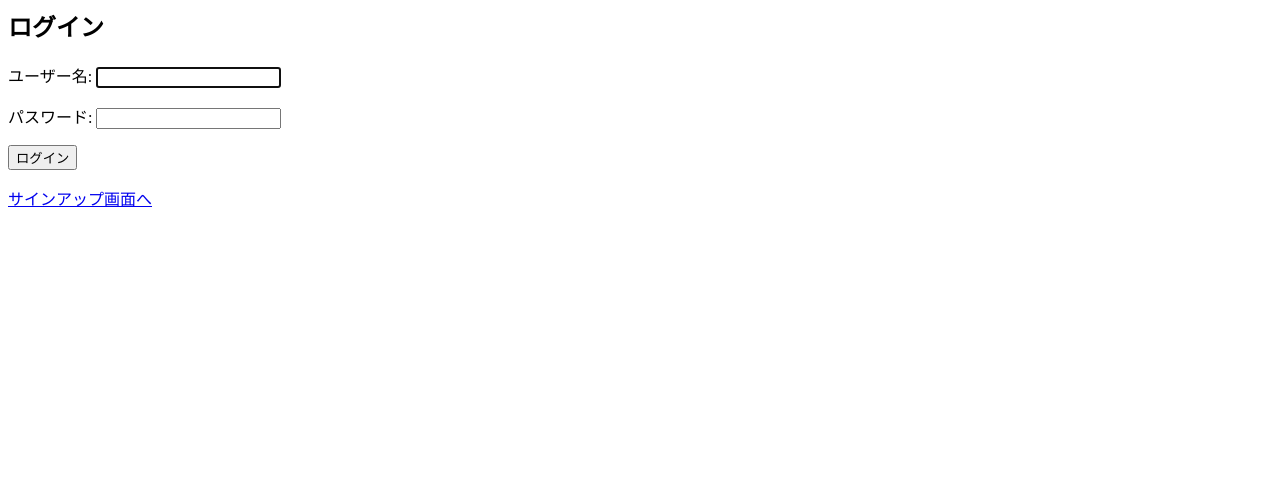
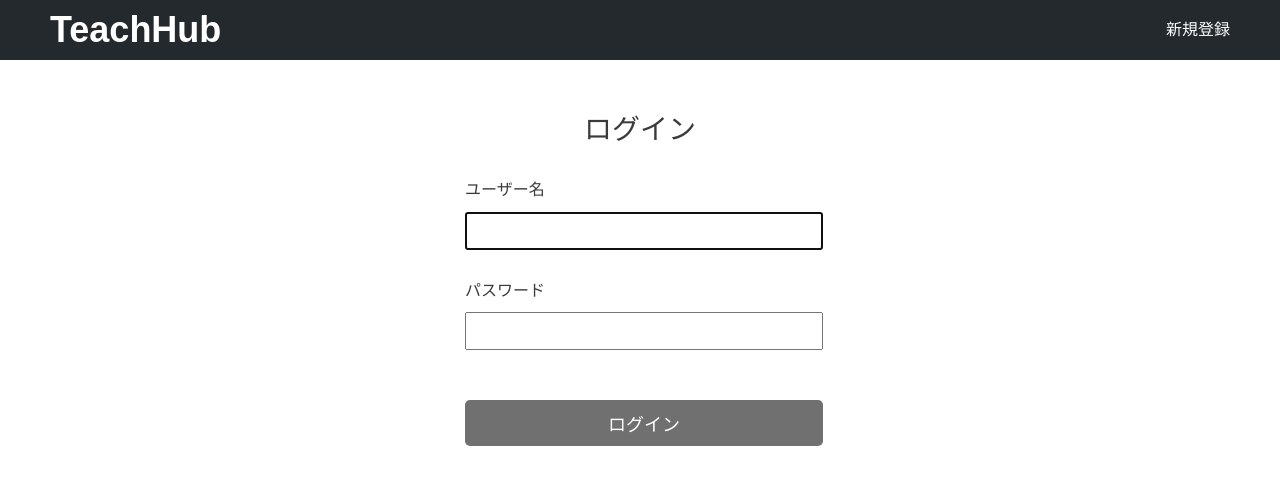
Before and after one commit to koji78yamada19/teachhub, a Django app: page /accounts/login/ in a window 1280 px wide. Shown: the top 485 px of the page. Run offline with Django 3.2, Linux system fonts and the light colour scheme; some libraries are stand-ins or nearby versions.

Commit message:
FIX: ログイン画面のUI

```diff
--- a/templates/registration/login.html
+++ b/templates/registration/login.html
@@ -1,10 +1,49 @@
-{% block content %}
-<h2>ログイン</h2>
-<form method="post">
-  {% csrf_token %}
-  {{ form.as_p }}
-  <button type="submit">ログイン</button>
-</form>
+{% load static %}
+<!DOCTYPE html>
+<html lang="ja">
 
-<p><a href="{% url 'accounts:signup' %}">サインアップ画面へ</a></p>
-{% endblock %}
+<head>
+  <meta charset="UTF-8">
+  <meta name="viewport" content="width=device-width, initial-scale=1.0">
+
+  <!-- Djangoで起動した時のcssとjsリンク -->
+  <link rel="stylesheet" href="{% static 'teachhub/css/nine-page.css' %}">
+  <link rel="stylesheet" href="{% static 'teachhub/css/ten-page.css' %}">
+  <link rel="stylesheet" href="{% static 'teachhub/css/eleven-page.css' %}">
+  <link rel="stylesheet" href="{% static 'teachhub/css/twelve-page.css' %}">
+  <link rel="stylesheet" href="{% static 'teachhub/css/signup.css' %}">
+  <script type="text/javascript" src="{% static 'teachhub/js/jquery-3.5.1.min.js' %"></script>
+
+  <title>TeachHub</title>
+</head>
+
+<body>
+  <div class="header">
+    <div class="header-logo">TeachHub</div>
+    <a class="log-in" href="{% url 'accounts:signup' %}">新規登録</a>
+  </div>
+  <div class="signup-page-main">
+    <div class="new-signup">ログイン</div>
+    <form method="post">
+      <div class=" input-form">
+        {% csrf_token %}
+        <div>ユーザー名</div>
+        <!-- <input type="text"> -->
+        {{ form.username }}
+        {{ form.username.errors }}
+      </div>
+      <div class="input-form">
+        <div>パスワード</div>
+        {{ form.password }}
+        {{ form.password.errors }}
+        <!-- <input type="text"> -->
+      </div>
+      <input class="submit-botton" type="submit" value="ログイン">
+    </form>
+  </div>
+  <script src="../static/teachhub/js/doc-cre-document.js"></script>
+  <!-- Django用のjsリンク -->
+  <script src="{% static 'teachhub/js/doc-cre-docsument.js' %}"></script>
+</body>
+
+</html>
```
